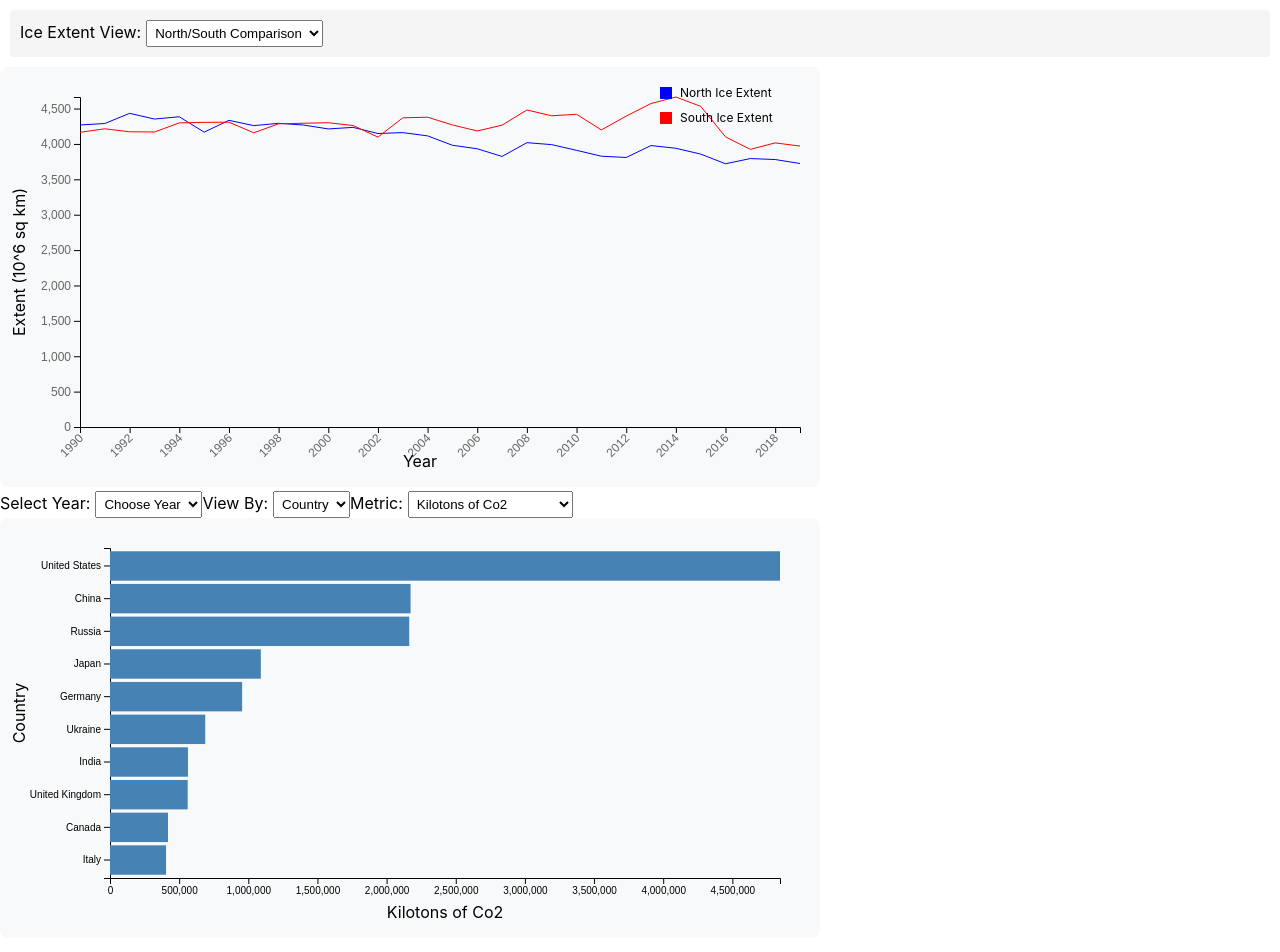
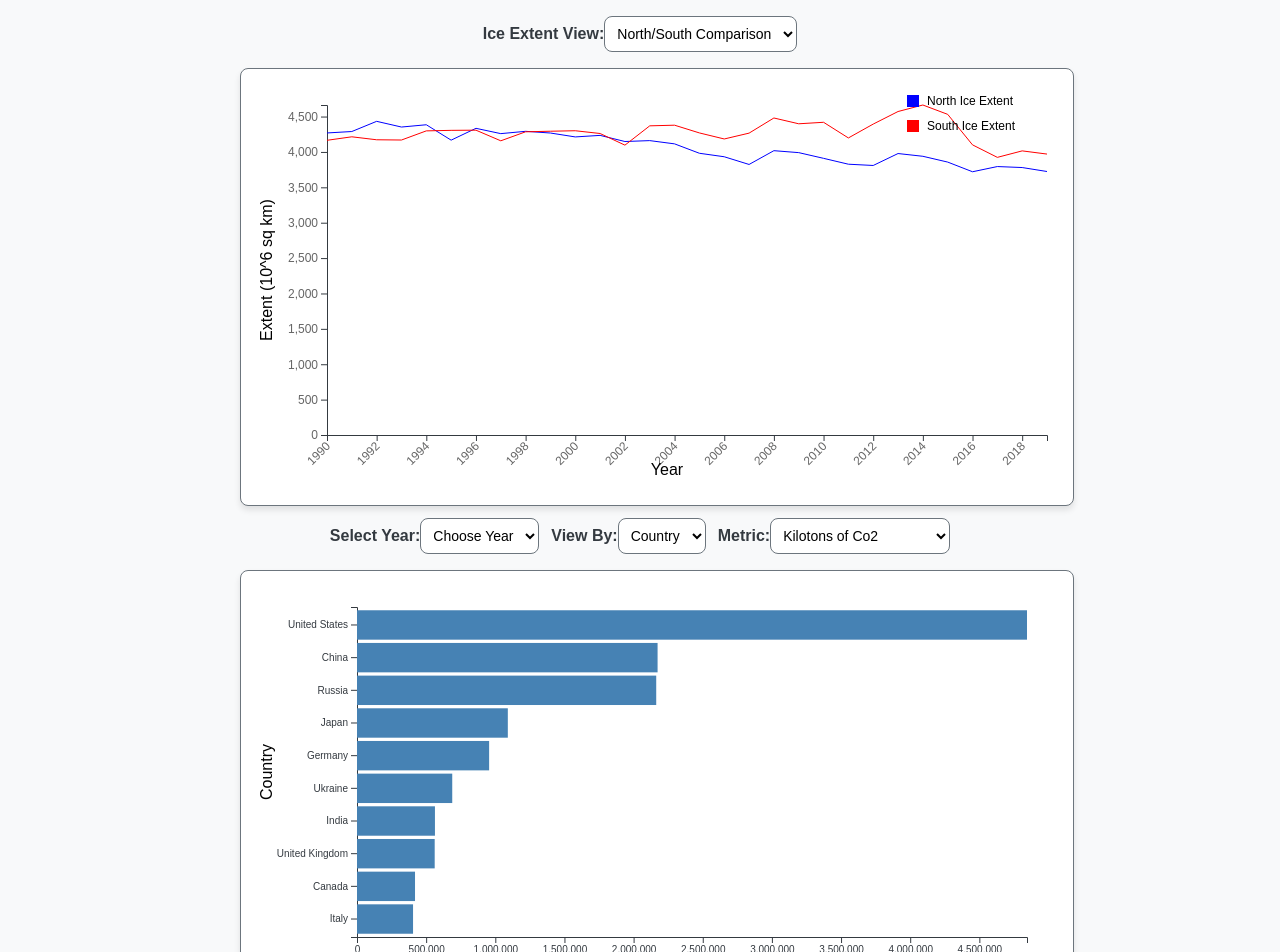
Before and after one commit to alassaf-abdulrahman/carbon-emissions-and-ice-extent, a React (Create React App) app: page / in a window 1280 px wide. Shown: the top 952 px of the page. Built offline with nearby package versions, Linux system fonts and the light colour scheme.

Commit message:
adding the final chart

```diff
--- a/src/App.css
+++ b/src/App.css
@@ -1,30 +1,88 @@
-.chart-controls {
-  margin: 10px;
-  padding: 10px;
-  background: #f5f5f5;
-  border-radius: 4px;
+/* App.css */
+
+:root {
+  --primary-color: #007BFF; /* Adjust to your preferred primary color */
+  --secondary-color: #6c757d;
+  --background-color: #f8f9fa;
+  --font-family: 'Arial', sans-serif;
+  --border-radius: 8px;
+  --padding: 16px;
+  --margin: 12px;
+  --label-color: #343a40;
 }
 
-.chart-controls label {
-  margin-right: 20px;
+body {
+  margin: 0;
+  padding: 0;
+  font-family: var(--font-family);
+  background-color: var(--background-color);
+  color: var(--label-color);
+}
+
+.App {
+  max-width: 800px;
+  margin: 0 auto;
+  padding: var(--padding);
+}
+
+#ice-extent-chart,
+#carbon-bar-chart,
+#deviation-chart {
+  background: #fff;
+  border: 1px solid var(--secondary-color);
+  border-radius: var(--border-radius);
+  padding: var(--padding);
+  margin-bottom: var(--margin);
+  box-shadow: 0 4px 6px rgba(0, 0, 0, 0.1);
+  width: 800px;
+}
+
+.chart-controls {
+  display: flex;
+  align-items: center;
+  justify-content: center;
+  gap: var(--margin);
+  margin-bottom: var(--margin);
+}
+
+label {
+  display: block;
+  font-weight: 600;
+  margin-bottom: 4px;
 }
 
 select {
-  margin-left: 5px;
-  padding: 4px;
+  padding: 8px;
+  border: 1px solid var(--secondary-color);
+  border-radius: var(--border-radius);
+  background: #fff;
+  font-size: 14px;
+  cursor: pointer;
+  transition: all 0.3s ease;
 }
 
-/* For all charts */
-.chart-container {
-  background-color: #f0f0f0; /* Light gray background */
-  border-radius: 8px;
-  padding: 20px;
-  margin: 20px 0;
+select:hover,
+select:focus {
+  border-color: var(--primary-color);
+  outline: none;
+  box-shadow: 0 0 4px var(--primary-color);
 }
 
-/* For SVG backgrounds (alternative approach) */
-svg {
-  background-color: #f8f9fa; /* Off-white */
-  border-radius: 8px;
-  padding: 10px;
+#carbon-bar-chart {
+  height: 100%; /* Placeholder height for the chart area */
 }
+
+#deviation-chart .chart-controls {
+  justify-content: flex-start;
+}
+
+@media (max-width: 600px) {
+  .chart-controls {
+    flex-direction: column;
+    align-items: flex-start;
+  }
+
+  select {
+    width: 100%;
+  }
+}
--- a/src/App.js
+++ b/src/App.js
@@ -8,12 +8,13 @@ function App() {
   const [northIceExtentData, setNorthIceExtentData] = useState(null);
   const [southIceExtentData, setSouthIceExtentData] = useState(null);
   const [overallIceExtentData, setOverallIceExtentData] = useState(null);
-
+  const [eraData, setEraData] = useState(null);
 
   const [selectedYear, setSelectedYear] = useState(1990);
   const [viewBy, setViewBy] = useState("Country"); // "Country" or "Region"
   const [metric, setMetric] = useState("Kilotons of Co2"); // "Kilotons of Co2" or "Metric Tons Per Capita"
   const [iceExtentView, setIceExtentView] = useState("comparison"); // "comparison" or "overall"
+  const [selectedEra, setSelectedEra] = useState(null);
 
   useEffect(() => {
     d3.csv("/datasets/set1/country_dimension.csv").then((data) => {
@@ -297,9 +298,159 @@ function App() {
     }
   }, [selectedYear, viewBy, metric, countryCarbonData, regionCarbonData]);
 
+  useEffect(() => {
+    if (!regionCarbonData) return;
+
+    // Create 5-year eras
+    const years = regionCarbonData.map(d => d.Year);
+    const minYear = Math.min(...years);
+    const maxYear = Math.max(...years);
+
+    const eras = [];
+    for (let start = minYear; start <= maxYear; start += 5) {
+      const end = start + 4;
+      if (end > maxYear) break;
+      eras.push({
+        label: `${start}-${end}`,
+        start,
+        end
+      });
+    }
+
+    // Calculate sums for each era
+    const regions = [...new Set(regionCarbonData.map(d => d.Region))];
+    const eraSums = eras.map(era => {
+      const eraData = regionCarbonData.filter(d =>
+        d.Year >= era.start && d.Year <= era.end
+      );
+
+      const sums = {};
+      regions.forEach(region => {
+        sums[region] = d3.sum(
+          eraData.filter(d => d.Region === region),
+          d => d["Kilotons of Co2"]
+        );
+      });
+
+      return { ...era, ...sums };
+    });
+
+    // Calculate averages and percent differences
+    const processedData = eraSums.map(era => {
+      const regionValues = Object.entries(era)
+        .filter(([key]) => !["label", "start", "end"].includes(key))
+        .map(([_, value]) => value);
+
+      const average = d3.mean(regionValues);
+      const regionsData = {};
+
+      Object.entries(era).forEach(([key, value]) => {
+        if (!["label", "start", "end"].includes(key)) {
+          regionsData[key] = {
+            sum: value,
+            percentDiff: ((value - average) / average) * 100
+          };
+        }
+      });
+
+      return {
+        label: era.label,
+        average,
+        regions: regionsData
+      };
+    });
+
+    setEraData(processedData);
+    if (processedData.length > 0) {
+      setSelectedEra(processedData[0].label);
+    }
+  }, [regionCarbonData]);
+
+  useEffect(() => {
+    if (!eraData || !selectedEra) return;
+
+    const currentEra = eraData.find(d => d.label === selectedEra);
+    const regionsData = Object.entries(currentEra.regions)
+      .map(([region, data]) => ({
+        region,
+        ...data
+      }))
+      .sort((a, b) => b.percentDiff - a.percentDiff);
+
+    // Clear previous chart
+    d3.select("#deviation-chart").select("svg").remove();
+
+    // Chart dimensions
+    const svgWidth = 800;
+    const svgHeight = 400;
+    const margin = { top: 20, right: 30, bottom: 50, left: 100 };
+    const width = svgWidth - margin.left - margin.right;
+    const height = svgHeight - margin.top - margin.bottom;
+
+    // Create SVG
+    const svg = d3.select("#deviation-chart")
+      .append("svg")
+      .attr("width", svgWidth)
+      .attr("height", svgHeight);
+
+    const g = svg.append("g")
+      .attr("transform", `translate(${margin.left},${margin.top})`);
+
+    // Create scales
+    const x = d3.scaleLinear()
+      .domain([d3.min(regionsData, d => d.percentDiff), d3.max(regionsData, d => d.percentDiff)])
+      .range([0, width])
+      .nice();
+
+    const y = d3.scaleBand()
+      .domain(regionsData.map(d => d.region))
+      .range([0, height])
+      .padding(0.1);
+
+    // Create axes
+    g.append("g")
+      .call(d3.axisLeft(y));
+
+    g.append("g")
+      .attr("transform", `translate(0,${height})`)
+      .call(d3.axisBottom(x));
+
+    // Create bars
+    g.selectAll("rect")
+      .data(regionsData)
+      .enter()
+      .append("rect")
+      .attr("y", d => y(d.region))
+      .attr("height", y.bandwidth())
+      .attr("x", d => d.percentDiff < 0 ? x(d.percentDiff) : x(0))
+      .attr("width", d => Math.abs(x(d.percentDiff) - x(0)))
+      .attr("fill", d => d.percentDiff >= 0 ? "#4daf4a" : "#e41a1c");
+
+    // Add zero line
+    g.append("line")
+      .attr("x1", x(0))
+      .attr("x2", x(0))
+      .attr("y1", 0)
+      .attr("y2", height)
+      .attr("stroke", "black")
+      .attr("stroke-dasharray", "2,2");
+
+    // Add labels
+    g.append("text")
+      .attr("transform", `translate(${width / 2}, ${height + margin.bottom - 10})`)
+      .style("text-anchor", "middle")
+      .text("Percent Difference from Average (%)");
+
+    g.append("text")
+      .attr("transform", "rotate(-90)")
+      .attr("y", -margin.left + 15)
+      .attr("x", -height / 2)
+      .style("text-anchor", "middle")
+      .text("Region");
+  }, [eraData, selectedEra]);
+
   return (
     <div className="App">
-      <div id="ice-extent-chart">
       <div className="chart-controls">
         <label>
           Ice Extent View:
@@ -312,9 +463,11 @@ function App() {
           </select>
         </label>
       </div>
+      <div id="ice-extent-chart">
+
       </div>
 
-      <div>
+      <div className="chart-controls">
         <label>
           Select Year:
           <select
@@ -349,6 +502,26 @@ function App() {
       </div>
 
       <div id="carbon-bar-chart"></div>
+
+      <div className="chart-controls">
+        <label>
+          Select Era:
+          <select
+            value={selectedEra || ""}
+            onChange={(e) => setSelectedEra(e.target.value)}
+          >
+            {eraData && eraData.map(era => (
+              <option key={era.label} value={era.label}>
+                {era.label}
+              </option>
+            ))}
+          </select>
+        </label>
+      </div>
+
+      <div id="deviation-chart">
+
+      </div>
     </div>
   );
 }
```
Lines whose indentation alone changed are shown as unchanged.
